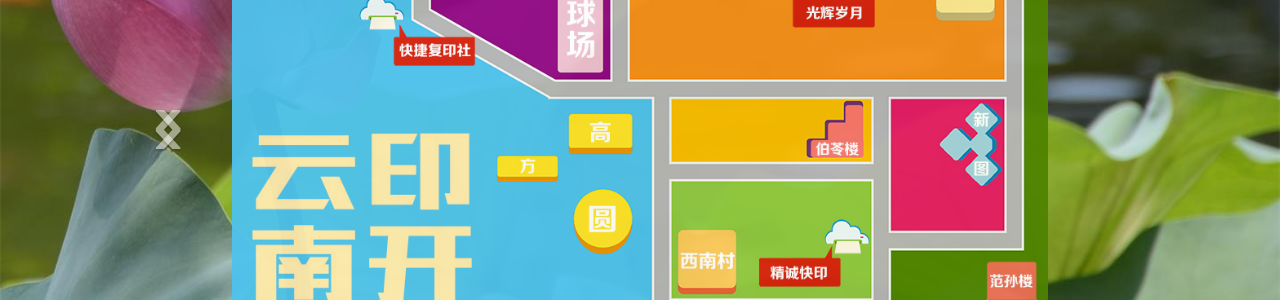
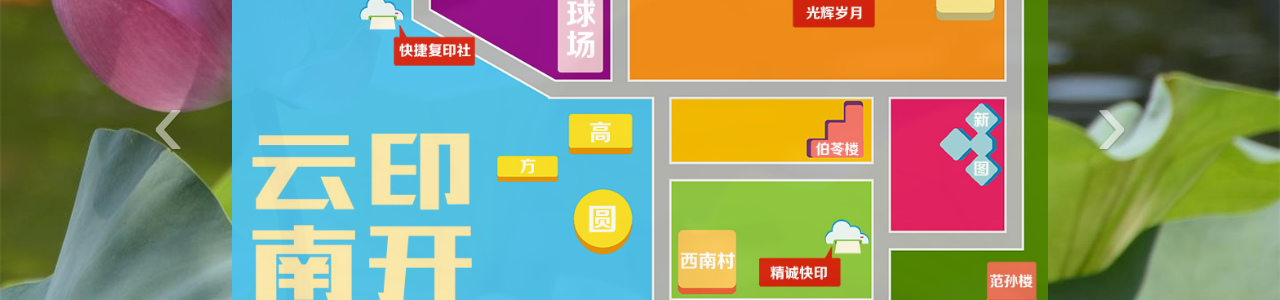
Before and after one commit to YunYinORG/print, a PHP site: the page made by Print/Home/View/Index/index.html in a window 1280 px wide. Shown: the part 268-568 px from the top of the page. Run offline with PHP 8.4, Linux system fonts and the light colour scheme; the template is opened without the code that fills it, so the values that code supplies are empty.

Commit message:
css调整

```diff
--- a/Public/css/new.css
+++ b/Public/css/new.css
@@ -14,7 +14,7 @@ body{
 .carousel-control{
 	top: 45%;
 	font-size: 100px;
-	.left-bar{
+/*	.left-bar{
       	        left: 0;
       		right: auto;
 		}
@@ -22,9 +22,17 @@ body{
       		right: 0;
       		left: auto;
 		}
+*/
+}
+a.carousel-control.left-bar{
+		left: 0;
+      		right: auto;
 }
 
-
+a.carousel-control.right-bar{
+		right: 0;
+      		left: auto;
+}
 .thumbnail {
     border: 1px hidden !important;
     background-color: transparent;
```
